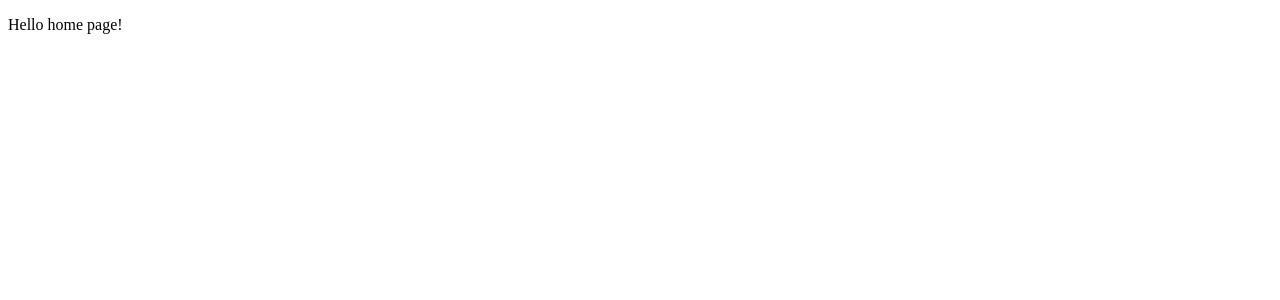
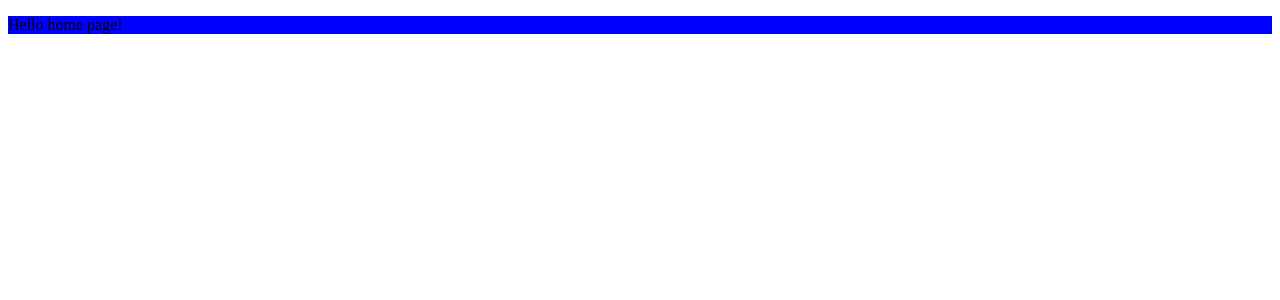
Before and after one commit to Joint-Jam/joint-jam.github.io, a React (Vite) app: page / in a window 1280 px wide. Shown: the top 300 px of the page. Built offline with nearby package versions, Linux system fonts and the light colour scheme.

Commit message:
Add example of CSS modules

```diff
--- /dev/null
+++ b/src/pages/Home.module.css
@@ -0,0 +1,3 @@
+.home {
+  background: blue;
+}
--- a/src/pages/Home.tsx
+++ b/src/pages/Home.tsx
@@ -1,5 +1,9 @@
+import styles from "./Home.module.css";
+
 export const Home = () => {
   return (
-    <p>Hello home page!</p>
+    <div className={styles.home}>
+      <p>Hello home page!</p>
+    </div>
   )
 }
```
Also changed, not shown: 1 other file (tests, documents, lock files or other folders).
